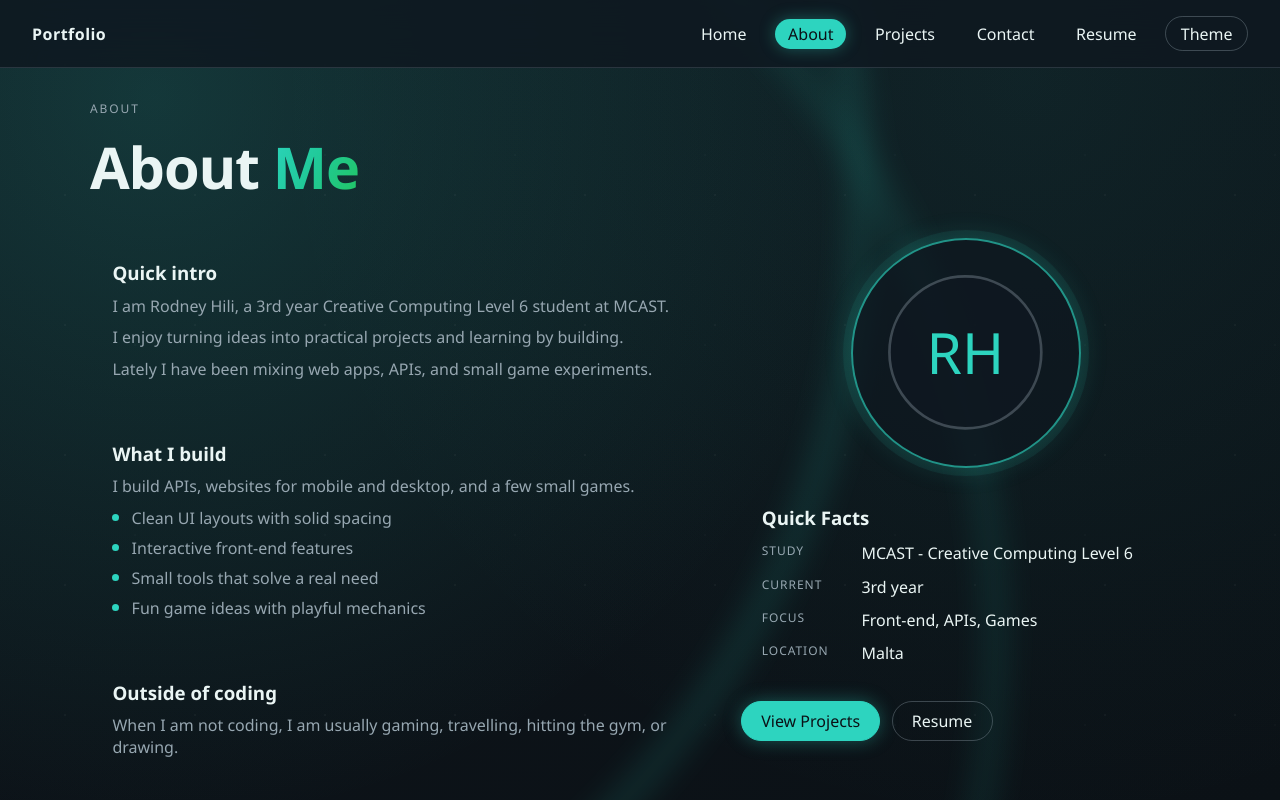
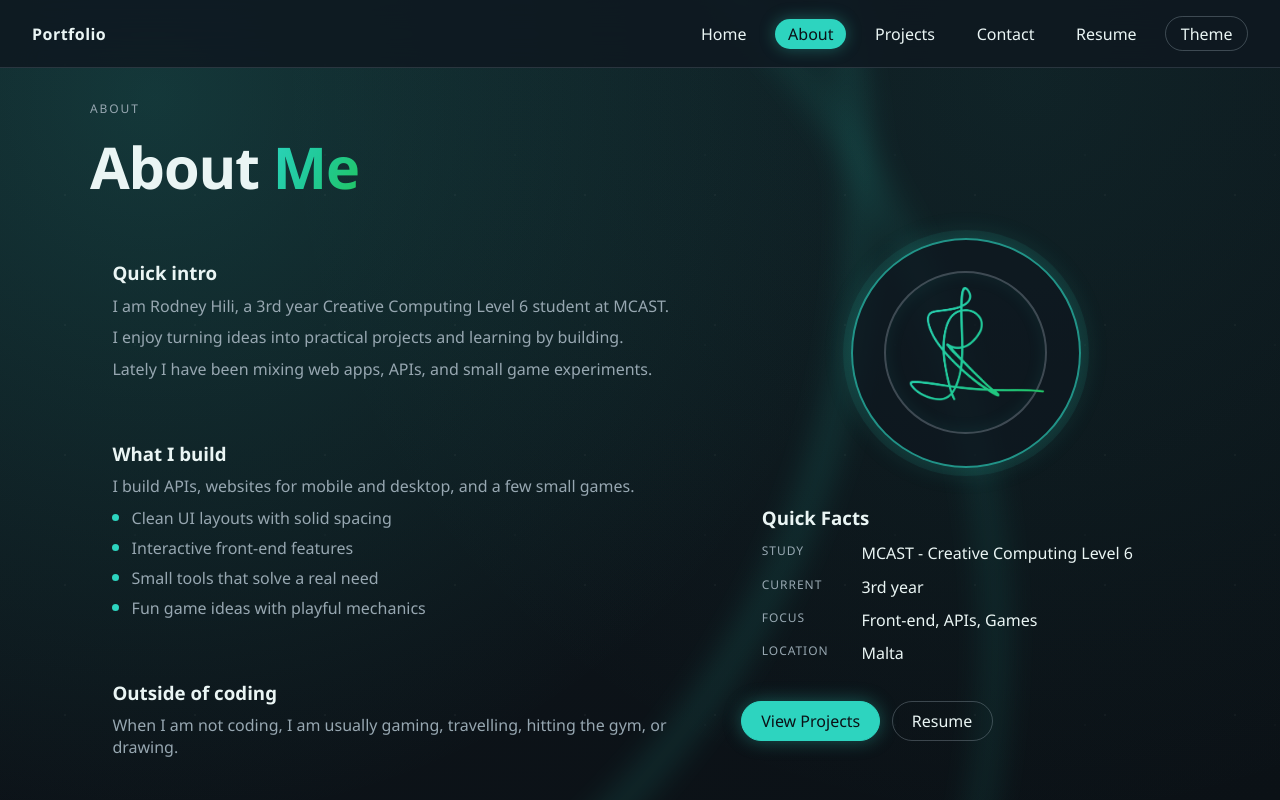
Before and after one commit to RodneyMcast/Portfolio, a React (Vite) app: page /about in a window 1280 px wide. Shown: the top 800 px of the page. Built offline with nearby package versions, Linux system fonts and the light colour scheme.

Commit message:
worked importing it to other places

```diff
--- a/index.html
+++ b/index.html
@@ -2,8 +2,8 @@
 <html lang="en">
   <head>
     <meta charset="UTF-8" />
-    <link rel="icon" type="image/png" href="/images/Portfolio.png" />
-    <link rel="apple-touch-icon" href="/images/Portfolio.png" />
+    <link rel="icon" type="image/png" href="/images/Portfolio_siganture_logo.png" />
+    <link rel="apple-touch-icon" href="/images/Portfolio_siganture_logo.png" />
     <meta name="viewport" content="width=device-width, initial-scale=1.0" />
     <title>Rodney Hili's Portfolio</title>
   </head>
--- a/src/components/about/ProfileBlock.tsx
+++ b/src/components/about/ProfileBlock.tsx
@@ -3,27 +3,8 @@ import { Link } from 'react-router-dom';
 export const ProfileBlock = () => (
   <aside className="profile-block">
     <div className="profile-avatar">
-      <svg viewBox="0 0 120 120" role="img" aria-label="Rodney Hili portrait placeholder">
-        <circle
-          cx="60"
-          cy="60"
-          r="56"
-          fill="var(--color-card)"
-          stroke="var(--color-border)"
-          strokeWidth="2"
-        />
-        <text
-          x="50%"
-          y="54%"
-          textAnchor="middle"
-          dominantBaseline="middle"
-          fontSize="42"
-          fontFamily="var(--font-sans)"
-          fill="var(--color-accent)"
-        >
-          RH
-        </text>
-      </svg>
+      <span className="profile-avatar-ring" aria-hidden="true" />
+      <span className="profile-signature" aria-hidden="true" />
     </div>
     <div className="profile-card">
       <h3>Quick Facts</h3>
--- a/src/data/projects.json
+++ b/src/data/projects.json
@@ -131,7 +131,7 @@
     "year": 2026,
     "category": "web",
     "techStack": ["TypeScript", "CSS", "HTML", "Vercel", "Storybook", "Vitest"],
-    "imageUrl": "/images/Portfolio.png",
+    "imageUrl": "/images/Portfolio_siganture_logo.png",
     "liveUrl": "https://portfolio-ten-lyart-xkfb5dgtmq.vercel.app/",
     "repoUrl": "https://github.com/RodneyMcast/Portfolio"
   }
--- a/src/styles/globals.css
+++ b/src/styles/globals.css
@@ -261,11 +261,11 @@ button {
 .footer-brand {
   display: grid;
   justify-items: center;
-  gap: 0.15rem;
+  gap: 0.45rem;
 }
 
 .footer-name {
-  font-size: clamp(2rem, 4vw, 3.1rem);
+  font-size: clamp(1.9rem, 3.7vw, 2.9rem);
   font-weight: 700;
   line-height: 1;
   color: var(--color-text);
@@ -281,8 +281,9 @@ button {
 
 .footer-subtitle {
   color: var(--color-muted);
-  font-size: 0.75rem;
+  font-size: 0.7rem;
   letter-spacing: 0.24em;
+  line-height: 1.4;
   text-transform: uppercase;
 }
 
@@ -1023,11 +1024,32 @@ button {
     0 0 0 8px var(--color-glow-faint),
     0 0 28px var(--color-glow-soft);
   align-self: center;
-}
-
-.profile-avatar svg {
-  width: 72%;
-  height: 72%;
+  position: relative;
+  overflow: hidden;
+}
+
+.profile-avatar-ring {
+  position: absolute;
+  inset: 14%;
+  border-radius: 50%;
+  border: 2px solid var(--color-border);
+  box-shadow: inset 0 0 18px var(--color-glow-faint);
+}
+
+.profile-signature {
+  position: absolute;
+  top: 46%;
+  left: 55%;
+  width: 66%;
+  height: 57%;
+  transform: translate(-50%, -50%);
+  background: var(--accent-gradient);
+  -webkit-mask: url('/images/signature.png') center / contain no-repeat;
+  mask: url('/images/signature.png') center / contain no-repeat;
+  filter:
+    drop-shadow(0 0 7px var(--color-glow-soft))
+    drop-shadow(0 0 16px var(--color-glow-faint));
+  animation: signatureMist 3.8s ease-in-out infinite;
 }
 
 .profile-card {
```
Also changed, not shown: public/images/Portfolio_siganture_logo.png (added).
